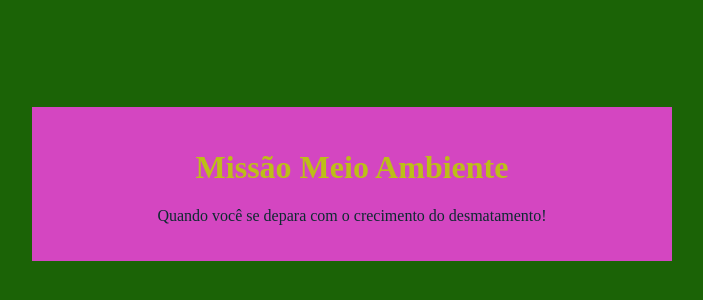
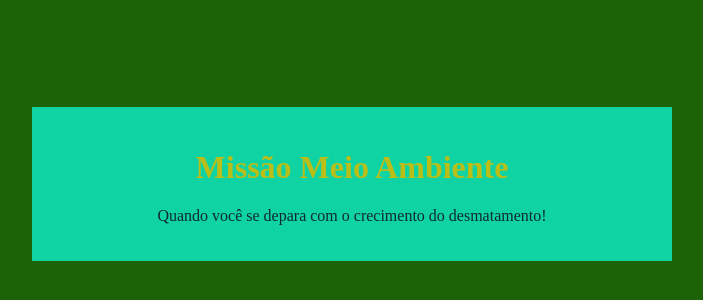
Before and after one commit to LizzieSKoepsel/Missao-meio-ambiente, a plain HTML site: page index.html in a window 1280 px wide. Shown: the part 224-524 px from the top of the page, without its empty margins (288-991 px from the left). Drawn offline with Linux system fonts and the light colour scheme.

Commit message:
tentativa18

```diff
--- a/style.css
+++ b/style.css
@@ -1,6 +1,6 @@
 :root{
     --cor-fundo: #1b6306;
-    --cor-principal: #d446c1;
+    --cor-principal: #0fd3a2;
     --cor-secundaria: #0ee0c4;
     --cor-destaque: #bcbe18;
     --cor-texto: #0d2a30;
```
